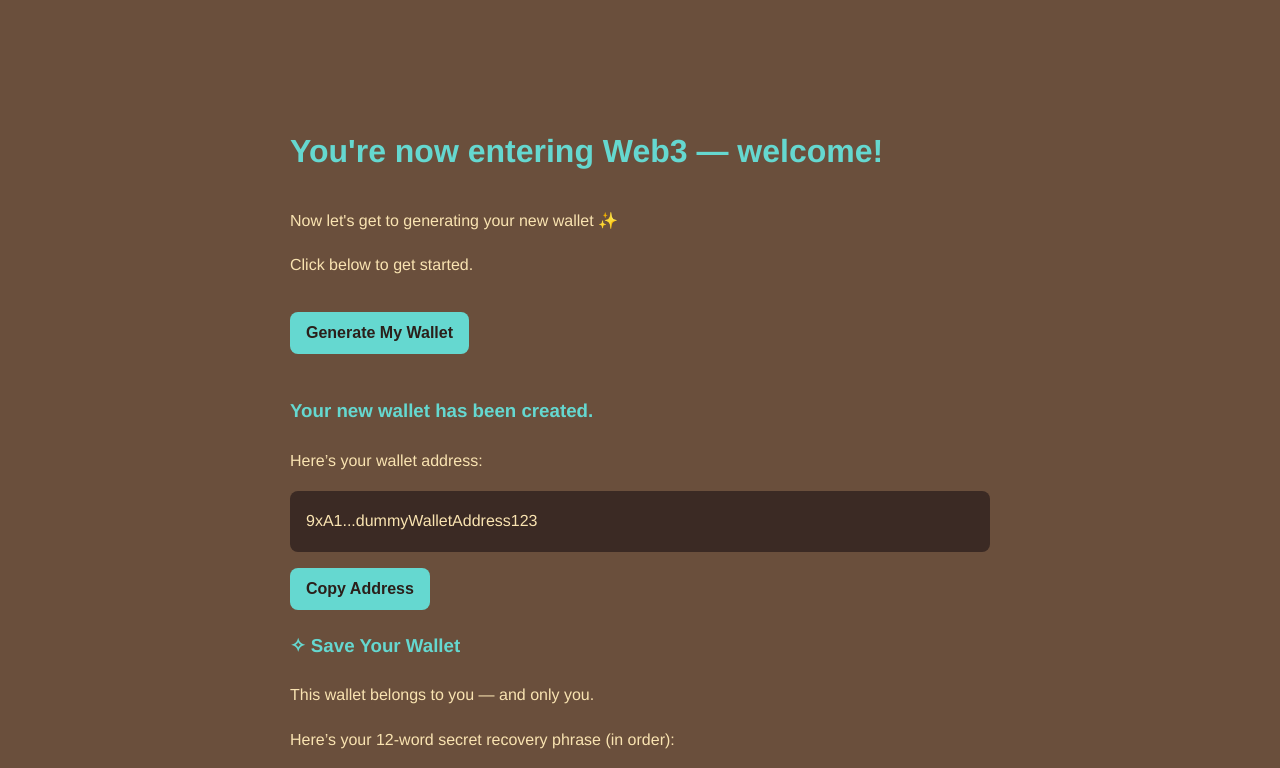
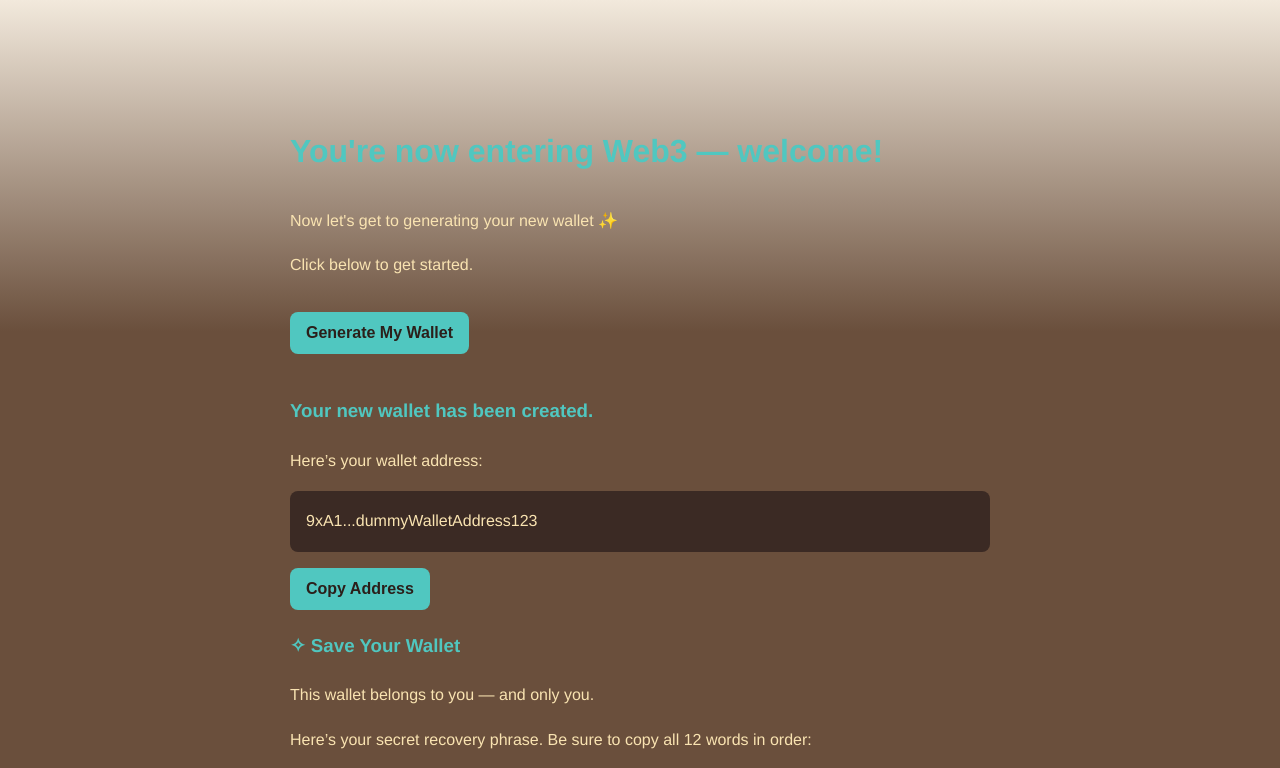
Before and after one commit to SeptemberWolfMusic/higher-places-privy-login, a plain HTML site: page index.html in a window 1280 px wide. Both pictures are taken after a click on the button "Generate My Wallet". Shown: the top 768 px of the page. Drawn offline with Linux system fonts and the light colour scheme.

Commit message:
Update index.html

```diff
--- a/index.html
+++ b/index.html
@@ -6,17 +6,17 @@
   <title>Higher Places – Wallet Creation</title>
   <style>
     body {
-      background-color: #6a4f3c;
+      background: linear-gradient(to bottom, #f2e9dc 0%, #6a4f3c 25%, #6a4f3c 75%, #f2e9dc 100%); /* light beige edges with center brown */
       color: #f9e3b1;
       font-family: 'Helvetica Neue', sans-serif;
-      padding: 6rem 2rem 2rem; /* more top spacing */
+      padding: 6rem 2rem 2rem;
       max-width: 700px;
       margin: auto;
       line-height: 1.8;
     }
     h1, h2, h3 {
       font-weight: 600;
-      color: #65d8d0; /* one shade darker turquoise */
+      color: #50c7c0; /* even deeper turquoise */
     }
     h2 {
       font-size: 2rem;
@@ -30,7 +30,7 @@
       font-weight: 600;
     }
     button {
-      background-color: #65d8d0;
+      background-color: #50c7c0;
       color: #2b1f1a;
       cursor: pointer;
     }
@@ -55,10 +55,10 @@
       margin-top: 3rem;
       text-align: center;
       font-size: 0.9rem;
-      color: #f9e3b1; /* match creamy text color */
+      color: #f9e3b1;
     }
     .footer span {
-      color: #ffd700; /* sparkly gold */
+      color: #ffd700;
     }
   </style>
 </head>
@@ -79,7 +79,7 @@
     <div class="section">
       <h3>✧ Save Your Wallet</h3>
       <p>This wallet belongs to you — and only you.</p>
-      <p>Here’s your 12-word secret recovery phrase (in order):</p>
+      <p>Here’s your secret recovery phrase. Be sure to copy all 12 words in order:</p>
       <div class="seed-box" id="seed-phrase"></div>
       <button onclick="copySeedPhrase()">Copy Phrase</button>
       <button onclick="downloadBackup()">Download Backup</button>
```
